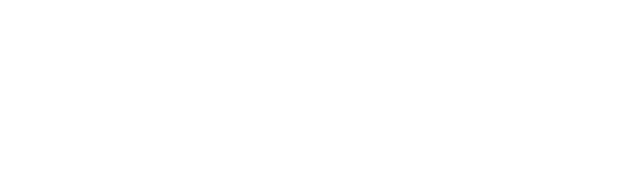
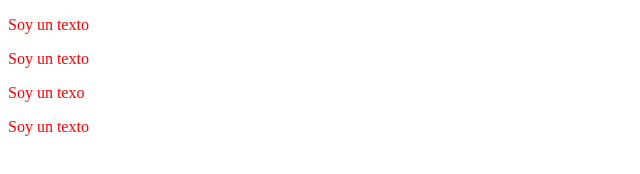
Before and after one commit to zepedamx/cursoDefinitivoDeHtmlyCss, a plain HTML site: page Css/claseCombinadores/Index.html in a window 1280 px wide. Shown: the whole page, without its empty margins (0-640 px from the left). Drawn offline with Linux system fonts and the light colour scheme.

Commit message:
Se agrega clase

```diff
--- a/Css/claseCombinadores/Index.html
+++ b/Css/claseCombinadores/Index.html
@@ -8,6 +8,20 @@
     <link rel="stylesheet" href="style.css">
 </head>
 <body>
+    <div>
+        <article>
+            <p>Soy un texto</p>
+        </article>
+        <article>
+            <p>Soy un texto</p>
+        </article>
+        <section>
+            <div>
+                <p>Soy un texo</p>
+            </div>
+        </section>
+        <p>Soy un texto</p>
+    </div>
 
 </body>
 </html>
--- a/Css/claseCombinadores/Style.css
+++ b/Css/claseCombinadores/Style.css
@@ -0,0 +1,3 @@
+div  p{
+    color: red;
+}
```
